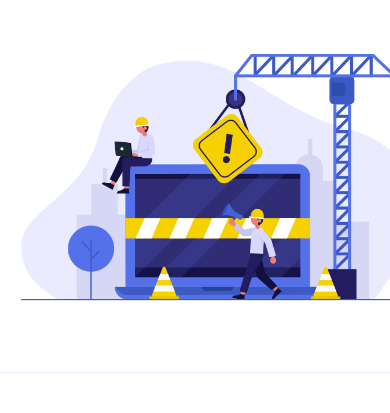
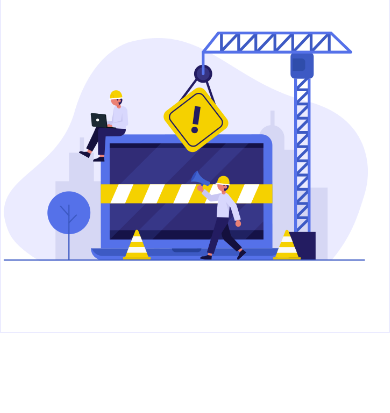
Before and after one commit to rmoreno1982/man, a plain HTML site: page index.html in a window 390 px wide. Shown: the part 431-844 px from the top of the page. Drawn offline with Linux system fonts and the light colour scheme.

Commit message:
Update mantencion.css

```diff
--- a/css/mantencion.css
+++ b/css/mantencion.css
@@ -56,6 +56,6 @@
 	.logo img{ width: 40%;height: auto;}
 	.slogan img{ width: 80%;height: auto;}
 	.izq{ margin-bottom:2em;}
-	.izq, .der{ margin:2em;padding:0px!important;}
-	.minh-100{ height:auto;}
+	.izq, .der{ margin:2em 0;padding:0px!important;}
+	.minh-100{ height:auto;margin: 0px!important;}
 }
```
